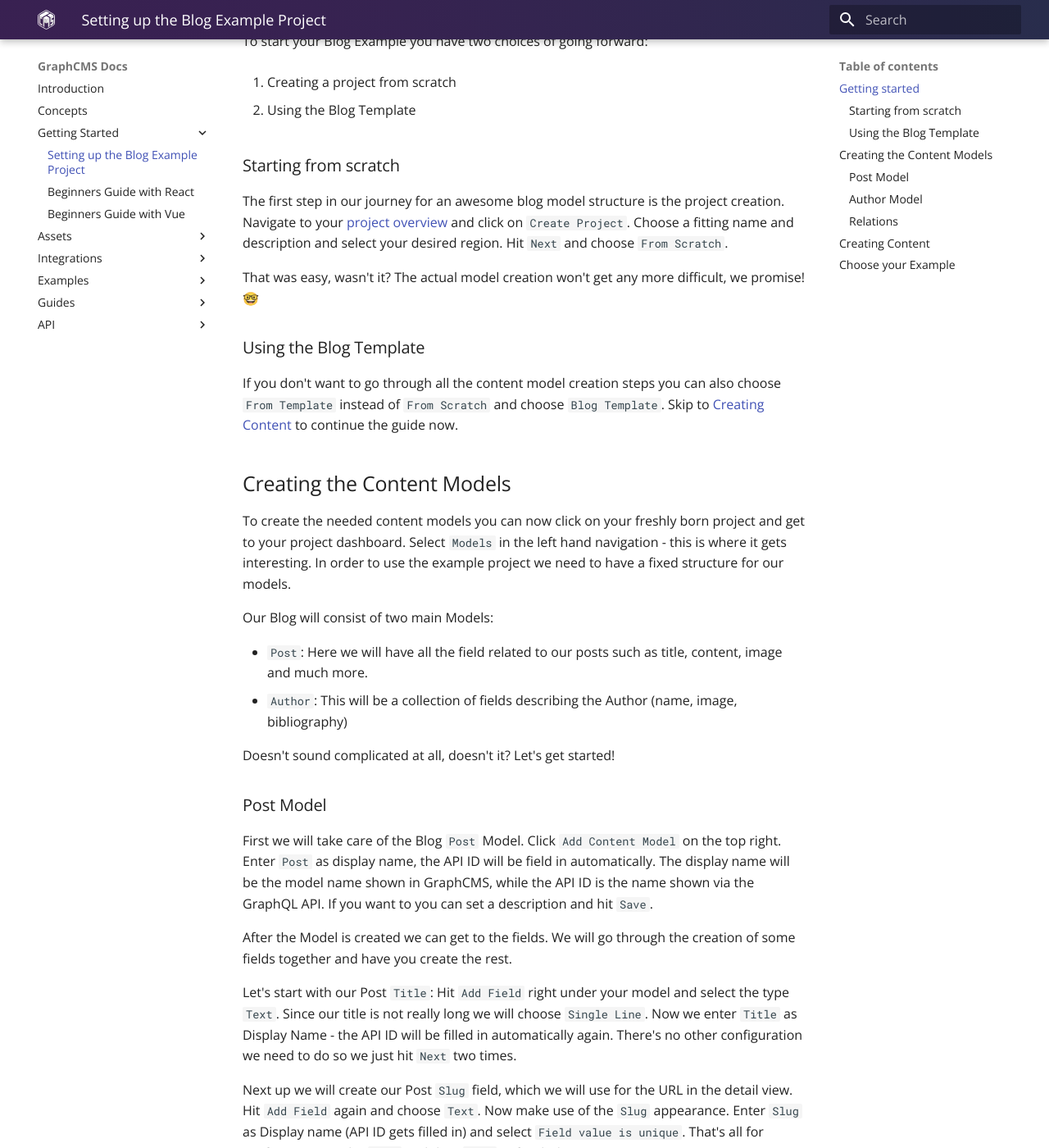
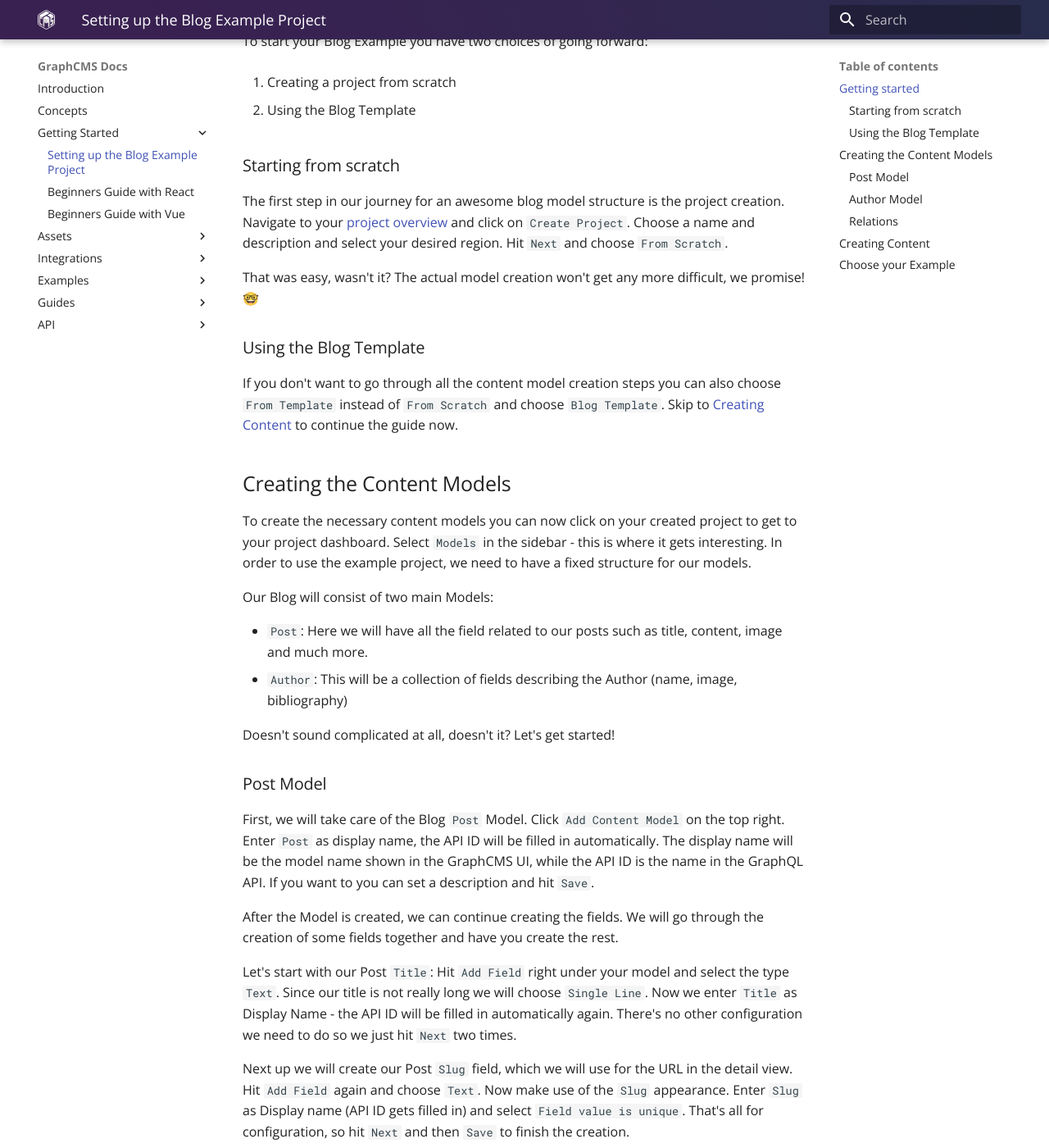
Before and after one commit to isabella232/docs-13, an MkDocs documentation site: the page built from docs/getting-started/Setting_up_the_project.md, in a window 1280 px wide and 1400 px high, scrolled down 309 px. Shown: the whole window at 82% size. Built offline with MkDocs 1.6.1 and Material for MkDocs 9.7.7, drawn with Linux system fonts in a browser that asks for light colours; old or Windows-style settings are respelled for this version of MkDocs; some of the changed text lies outside the part shown.

Commit message:
fixed typos

```diff
--- a/docs/getting-started/Setting_up_the_project.md
+++ b/docs/getting-started/Setting_up_the_project.md
@@ -12,7 +12,7 @@
 
 ### Starting from scratch
 
-The first step in our journey for an awesome blog model structure is the project creation. Navigate to your [project overview](https://app.graphcms.com/overview) and click on `Create Project`. Choose a fitting name and description and select your desired region. Hit `Next` and choose `From Scratch`.
+The first step in our journey for an awesome blog model structure is the project creation. Navigate to your [project overview](https://app.graphcms.com/overview) and click on `Create Project`. Choose a name and description and select your desired region. Hit `Next` and choose `From Scratch`.
 
 That was easy, wasn't it? The actual model creation won't get any more difficult, we promise! 🤓
 
@@ -22,7 +22,7 @@
 
 ## Creating the Content Models
 
-To create the needed content models you can now click on your freshly born project and get to your project dashboard. Select `Models` in the left hand navigation - this is where it gets interesting. In order to use the example project we need to have a fixed structure for our models.
+To create the necessary content models you can now click on your created project to get to your project dashboard. Select `Models` in the sidebar - this is where it gets interesting. In order to use the example project, we need to have a fixed structure for our models.
 
 Our Blog will consist of two main Models:
 
@@ -33,9 +33,9 @@
 
 ### Post Model
 
-First we will take care of the Blog `Post` Model. Click `Add Content Model` on the top right. Enter `Post` as display name, the API ID will be field in automatically. The display name will be the model name shown in GraphCMS, while the API ID is the name shown via the GraphQL API. If you want to you can set a description and hit `Save`.
+First, we will take care of the Blog `Post` Model. Click `Add Content Model` on the top right. Enter `Post` as display name, the API ID will be filled in automatically. The display name will be the model name shown in the GraphCMS UI, while the API ID is the name in the GraphQL API. If you want to you can set a description and hit `Save`.
 
-After the Model is created we can get to the fields. We will go through the creation of some fields together and have you create the rest.
+After the Model is created, we can continue creating the fields. We will go through the creation of some fields together and have you create the rest.
 
 Let's start with our Post `Title`: Hit `Add Field` right under your model and select the type `Text`. Since our title is not really long we will choose `Single Line`. Now we enter `Title` as Display Name - the API ID will be filled in automatically again. There's no other configuration we need to do so we just hit `Next` two times.
 
@@ -50,7 +50,7 @@
 
 ### Author Model
 
-One of our last steps is the `Author` Model. Just like before click `Add Content Model` on the top right and enter `Author` as Display Name and hit `Save`.
+One of our last steps is the `Author` Model. Just like before, click `Add Content Model` on the top right and enter `Author` as Display Name and hit `Save`.
 
 Now we will add the necessary fields:
 
```
Also changed, not shown: other parts of docs/getting-started/Setting_up_the_project.md (+1 -1 lines).
